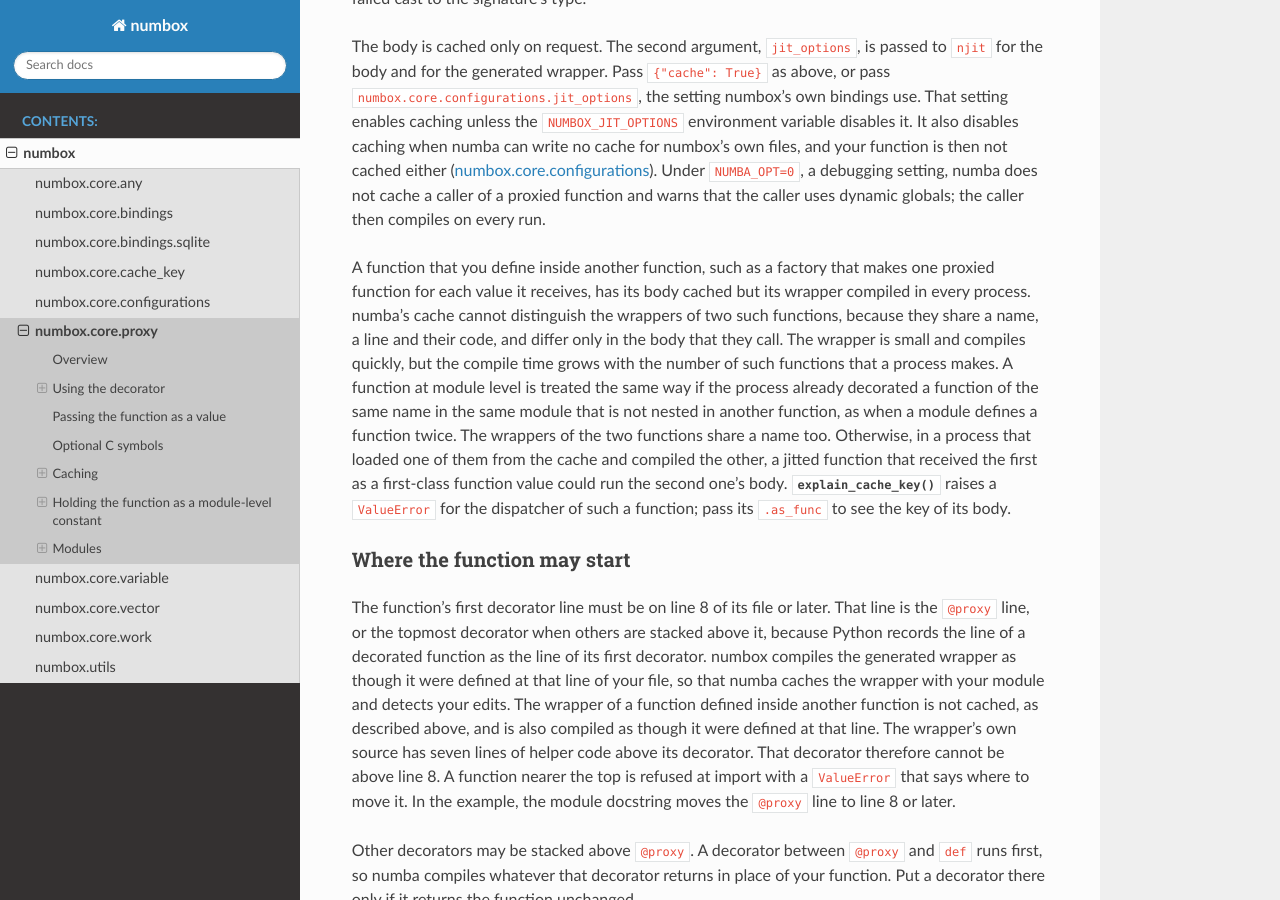
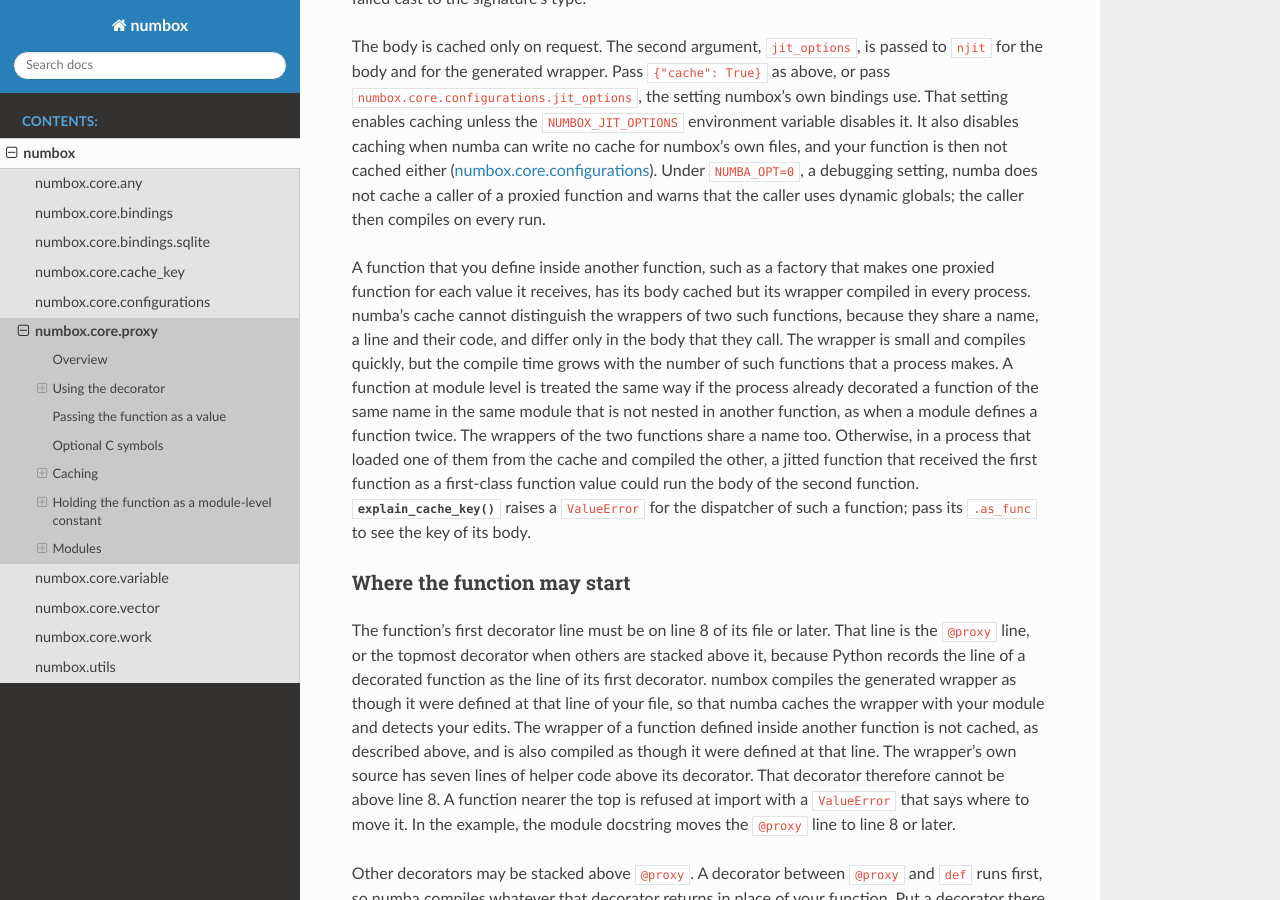
Before and after one commit to Goykhman/numbox, a Sphinx documentation site: the page built from docs/numbox.core.proxy.rst, in a window 1280 px wide and 900 px high, scrolled down 1311 px. Built offline with Sphinx 7.4.7 and the Read the Docs theme 3.1.0, drawn with Linux system fonts in a browser that asks for light colours.

Commit message:
Write the proxy page and the comments on the claimed names in the register of the docs
The register check flagged an elliptical comparison, "compiled as the wrapper of a nested function is", a leading
"So", "It does the same" and "the second one's body". The sentences now name what they refer to.

```diff
--- a/docs/numbox.core.proxy.rst
+++ b/docs/numbox.core.proxy.rst
@@ -63,16 +63,16 @@ disables it. It also disables caching when numba can write no cache for numbox's
 not cached either (:doc:`numbox.core.configurations`). Under ``NUMBA_OPT=0``, a debugging setting, numba does not cache
 a caller of a proxied function and warns that the caller uses dynamic globals; the caller then compiles on every run.
 
-A function that you define inside another function, such as a factory that makes one proxied function for each value
-it receives, has its body cached but its wrapper compiled in every process. numba's cache cannot distinguish the
-wrappers of two such functions, because they share a name, a line and their code, and differ only in the body that they
-call. The wrapper is small and compiles quickly, but the compile time grows with the number of such functions that a
-process makes. A function at module level is treated the same way if the process already decorated a function of the
-same name in the same module that is not nested in another function, as when a module defines a function twice. The
-wrappers of the two functions share a name too. Otherwise, in a process that loaded one of them from the cache and
-compiled the other, a jitted function that received the first as a first-class function value could run the second one's
-body. :func:`~numbox.core.cache_key.explain_cache_key` raises a ``ValueError`` for the dispatcher of such a function;
-pass its ``.as_func`` to see the key of its body.
+A function that you define inside another function, such as a factory that makes one proxied function for each value it
+receives, has its body cached but its wrapper compiled in every process. numba's cache cannot distinguish the wrappers
+of two such functions, because they share a name, a line and their code, and differ only in the body that they call. The
+wrapper is small and compiles quickly, but the compile time grows with the number of such functions that a process
+makes. A function at module level is treated the same way if the process already decorated a function of the same name
+in the same module that is not nested in another function, as when a module defines a function twice. The wrappers of
+the two functions share a name too. Otherwise, in a process that loaded one of them from the cache and compiled the
+other, a jitted function that received the first function as a first-class function value could run the body of the
+second function. :func:`~numbox.core.cache_key.explain_cache_key` raises a ``ValueError`` for the dispatcher of such a
+function; pass its ``.as_func`` to see the key of its body.
 
 .. _proxy_where_the_function_may_start:
 
```
Also changed, not shown: 1 other file.
